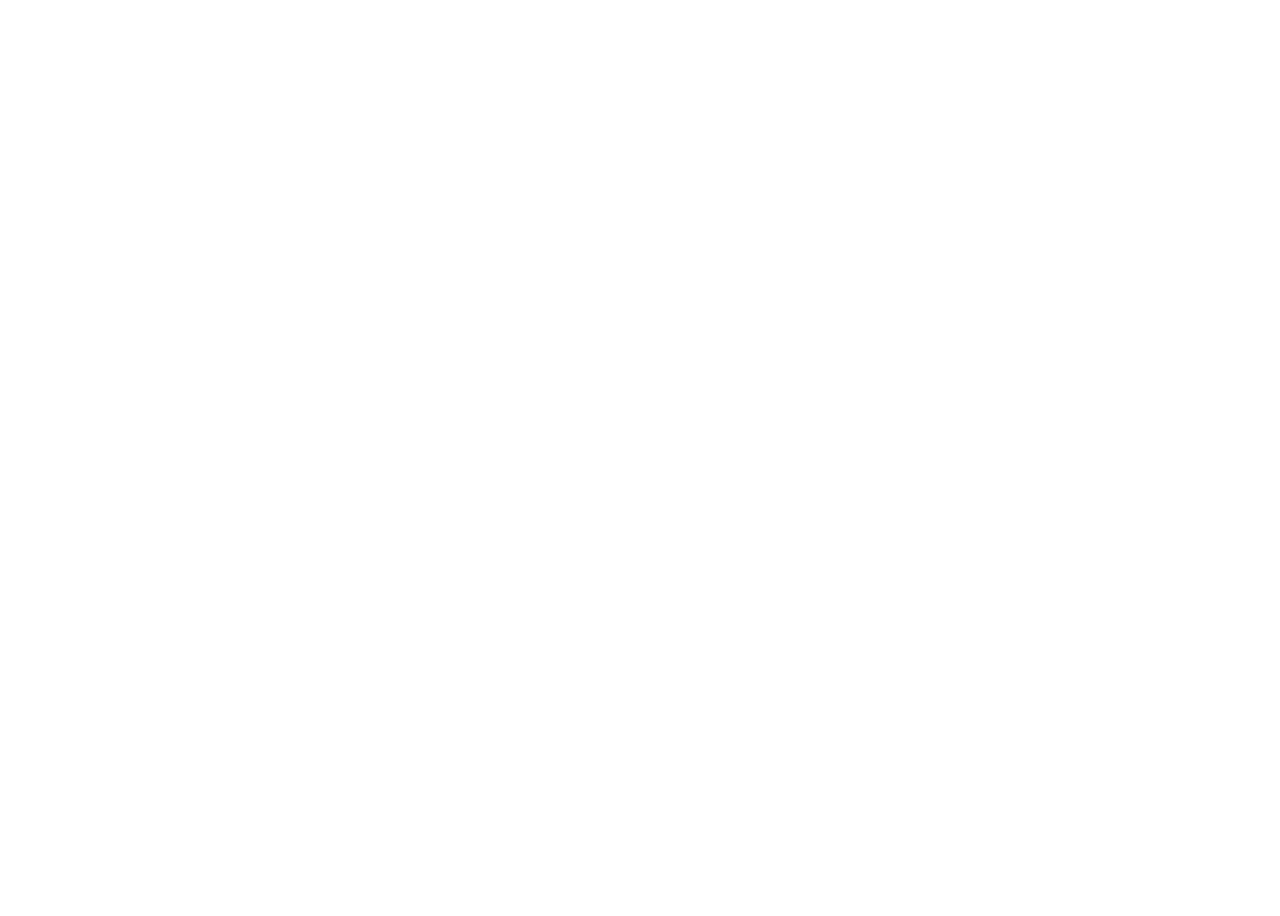
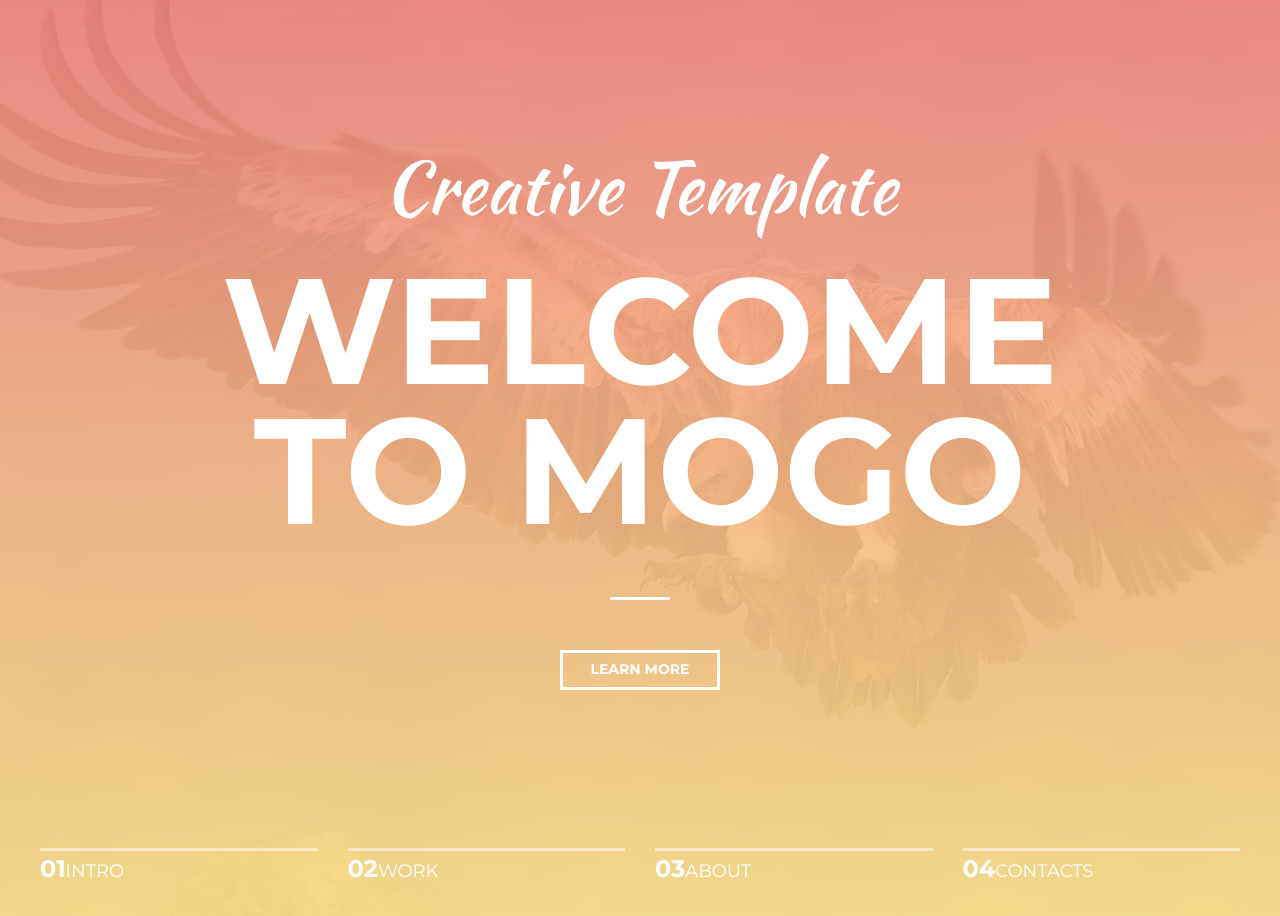
Before and after one commit to hudrdev/mogo-landing, a React (Create React App) app: page / in a window 1280 px wide. Shown: the part 80-996 px from the top of the page. Before the commit the page ends 800 px from the top, so only its background shows below. Built offline with nearby package versions, Linux system fonts and the light colour scheme.

Commit message:
Section Banner
Only visual part without slider logic

```diff
--- /dev/null
+++ b/src/components/Divider/Divider.js
@@ -0,0 +1,9 @@
+import React from 'react';
+
+function Divider() {
+    return (
+        <div className='Divider' />
+    )
+}
+
+export default Divider;
--- a/src/containers/App/App.js
+++ b/src/containers/App/App.js
@@ -1,11 +1,13 @@
 import React from 'react';
 
+import Banner from '../Banner/Banner';
+
 function App() {
-  return (
-    <div className="App">
-
-    </div>
-  );
+    return (
+        <div className="App">
+            <Banner />
+        </div>
+    );
 }
 
 export default App;
--- /dev/null
+++ b/src/containers/Banner/Banner.js
@@ -0,0 +1,39 @@
+import React from 'react';
+
+import Divider from '../../components/Divider/Divider';
+
+function Banner() {
+    return (
+        <section className="Banner">
+            <div className="Banner__Slider">
+                <span className="Banner__Slider-title">creative template</span>
+                <span className="Banner__Slider-text">welcome</span>
+                <span className="Banner__Slider-text">to mogo</span>
+                <Divider />
+                <div className="Banner__Slider-link">
+                    <a href='localhost:3000'>learn more</a>
+                </div>
+            </div>
+            <div className="Banner__SliderControls">
+                <div>
+                    <span className="Banner__SliderControls-number">01</span>
+                    <span className="Banner__SliderControls-text">intro</span>
+                </div>
+                <div>
+                    <span className="Banner__SliderControls-number">02</span>
+                    <span className="Banner__SliderControls-text">work</span>
+                </div>
+                <div>
+                    <span className="Banner__SliderControls-number">03</span>
+                    <span className="Banner__SliderControls-text">about</span>
+                </div>
+                <div>
+                    <span className="Banner__SliderControls-number">04</span>
+                    <span className="Banner__SliderControls-text">contacts</span>
+                </div>
+            </div>
+        </section>
+    )
+}
+
+export default Banner;
--- /dev/null
+++ b/src/scss/components/Divider.scss
@@ -0,0 +1,5 @@
+.Divider {
+    width: 6rem;
+    height: 3px;
+    background: #f38181;
+}
--- a/src/scss/containers/App.scss
+++ b/src/scss/containers/App.scss
@@ -0,0 +1,6 @@
+.App {
+    display: grid;
+    grid-template-columns: 1fr;
+    grid-template-rows: 100rem;
+    grid-template-areas: 'Banner';
+}
--- /dev/null
+++ b/src/scss/containers/Banner.scss
@@ -0,0 +1,79 @@
+.Banner {
+    grid-area: Banner;
+    background:
+        linear-gradient(to bottom, rgba(#f38181, .9), rgba(#fce38a, .9)),
+        url('../img/banner-bgimage.jpg');
+    -webkit-background-size: cover;
+    -moz-background-size: cover;
+    -o-background-size: cover;
+    background-size: cover;
+    background-position: center;
+    background-repeat: no-repeat;
+    color: white;
+    display: grid;
+    grid-template-columns: minmax(1.5rem, 1fr) minmax(0, 120rem) minmax(1.5rem, 1fr);
+    grid-template-rows: 1fr 7.2rem;
+    grid-template-areas: '. slider .' '. controls .';
+    justify-items: center;
+
+    &__Slider {
+        grid-area: slider;
+        display: flex;
+        flex-direction: column;
+        justify-content: center;
+        align-items: center;
+
+        .Divider {
+            background: white;
+            margin-bottom: 5rem;
+            margin-top: 5.6rem;
+        }
+
+        &-title {
+            margin-bottom: 2rem;
+            margin-top: 5.4rem;
+        }
+
+        &-link {
+            width: 16rem;
+            height: 4rem;
+            display: flex;
+            justify-content: center;
+            align-items: center;
+            box-sizing: border-box;
+            border: 3px solid white;
+
+            a,
+            a:active,
+            a:visited,
+            a:link {
+                text-decoration: none;
+                outline: none;
+                text-transform: uppercase;
+            }
+        }
+    }
+
+    &__SliderControls {
+        grid-area: controls;
+        width: 100%;
+        display: grid;
+        grid-template-columns: repeat(4, 1fr);
+        grid-template-rows: 7.2rem;
+        grid-gap: 3rem;
+
+        div {
+            box-sizing: border-box;
+            display: flex;
+            height: 100%;
+            align-items: baseline;
+            border-top: 3px solid rgba(white, .5);
+            cursor: pointer;
+            transition: all .3s ease-in-out;
+
+            &:hover {
+                border-top: 3px solid white;
+            }
+        }
+    }
+}
--- a/src/scss/index.scss
+++ b/src/scss/index.scss
@@ -4,6 +4,11 @@
 @import './base.scss';
 @import './typography.scss';
 
+// Components
+
+@import './components/Divider.scss';
+
 // Containers
 
 @import './containers/App.scss';
+@import './containers/Banner.scss';
--- a/src/scss/typography.scss
+++ b/src/scss/typography.scss
@@ -0,0 +1,41 @@
+@import url('https://fonts.googleapis.com/css?family=Kaushan+Script|Montserrat:400,700');
+
+.Banner {
+    &__Slider-title {
+        font-family: 'Kaushan Script', cursive;
+        font-size: 7.2rem;
+        text-transform: capitalize;
+    }
+
+    &__Slider-text {
+        font-family: 'Montserrat', sans-serif;
+        font-size: 15rem;
+        font-stretch: 40% !important;
+        line-height: 14rem;
+        font-weight: bold;
+        text-transform: uppercase;
+    }
+
+    &__Slider-link {
+        a {
+            font-family: 'Montserrat', sans-serif;
+            font-size: 1.4rem;
+            font-weight: bold;
+            color: white;
+        }
+    }
+
+    &__SliderControls {
+        &-number {
+            font-family: 'Montserrat', sans-serif;
+            font-size: 2.4rem;
+            font-weight: bold;
+        }
+
+        &-text {
+            font-family: 'Montserrat', sans-serif;
+            font-size: 1.8rem;
+            text-transform: uppercase;
+        }
+    }
+}
```
Also changed, not shown: src/img/banner-bgimage.jpg.
